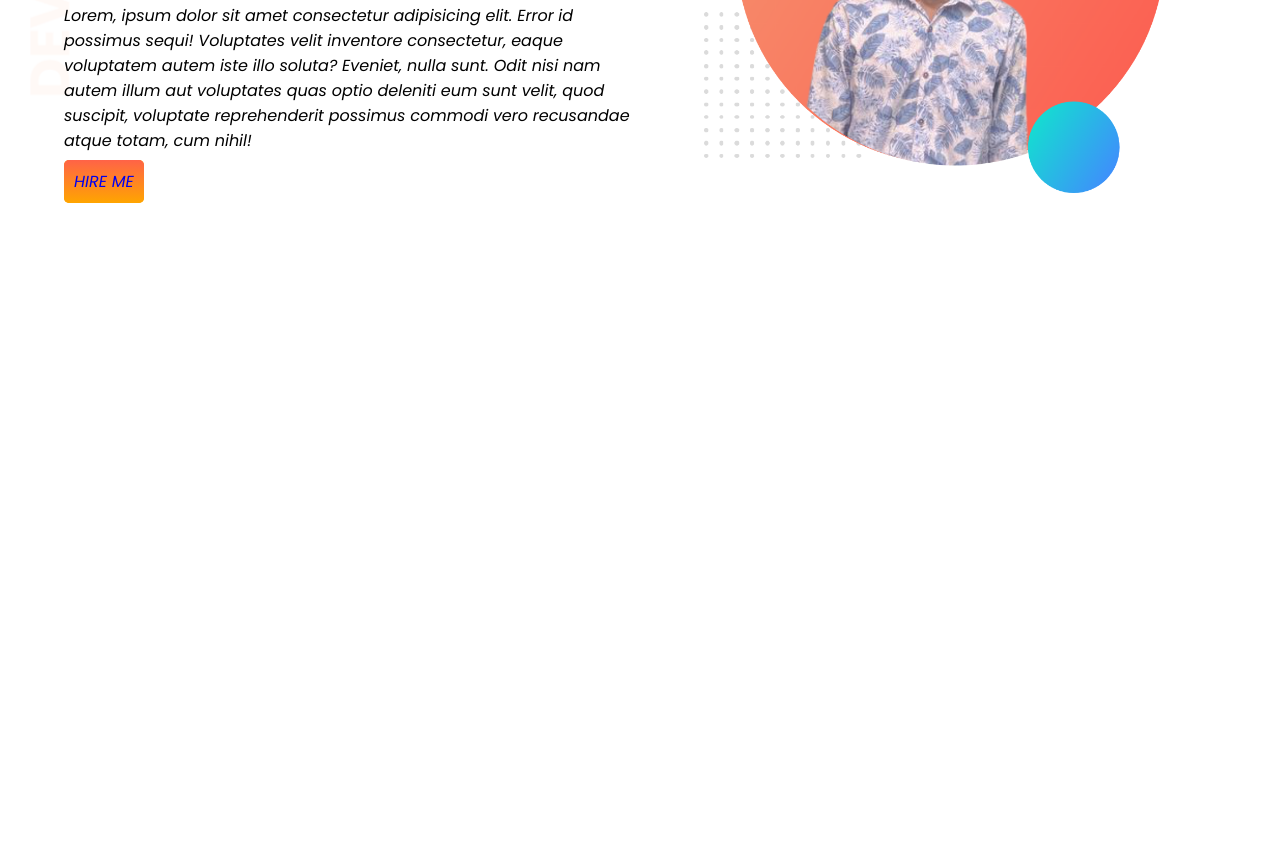
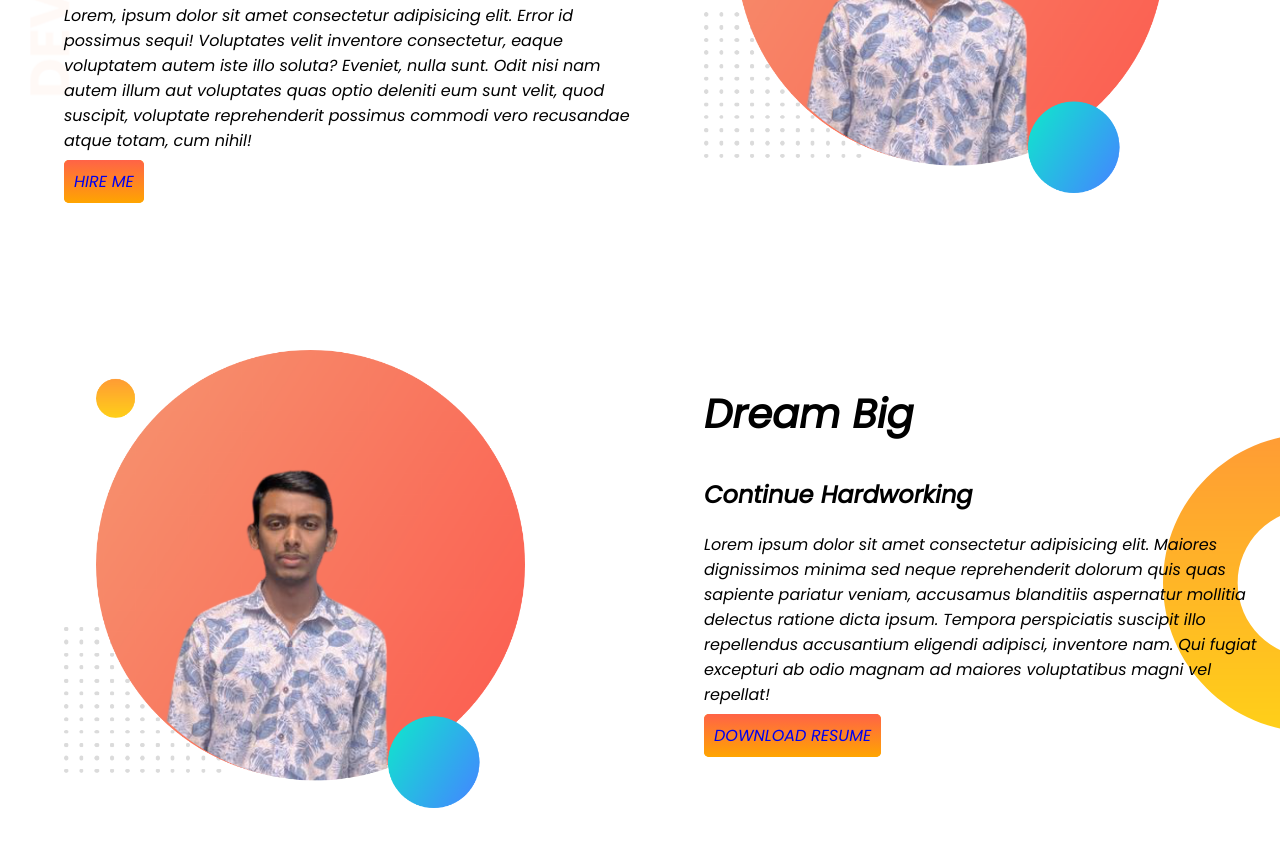
Before and after one commit to kausarahamed/kausar-portfolio, a plain HTML site: page index.html in a window 1280 px wide. Shown: the part 264-1110 px from the top of the page. Before the commit the page ends 800 px from the top, so only its background shows below. Drawn offline with Linux system fonts and the light colour scheme.

Commit message:
secend banner

```diff
--- a/index.html
+++ b/index.html
@@ -28,6 +28,23 @@
             <img src="images/kausar background.png" alt="">
         </div>
     </section>
+    <section class="secend-banner">
+        <div class="half">
+            <img src="images/kausar background.png" alt="">
+        </div>
+        <div class="half">
+            <h1>Dream Big</h1>
+            <h2>Continue Hardworking</h2>
+            <p>Lorem ipsum dolor sit amet consectetur adipisicing elit. Maiores dignissimos minima sed neque
+                reprehenderit dolorum quis quas sapiente pariatur veniam, accusamus blanditiis aspernatur mollitia
+                delectus ratione dicta ipsum. Tempora perspiciatis suscipit illo repellendus accusantium eligendi
+                adipisci, inventore nam. Qui fugiat excepturi ab odio magnam ad maiores voluptatibus magni vel repellat!
+            </p>
+            <a class="link-button" target="_balnk" href="https://www.programming-hero.com/">DOWNLOAD RESUME</a>
+
+
+        </div>
+    </section>
 </body>
 
 </html>
--- a/style.css
+++ b/style.css
@@ -8,6 +8,7 @@ h1{font-size: 40px;}
 }
 section{
     display: flex;
+    margin-bottom: 150px;
 }
 .half{
     width: 50%;
@@ -27,3 +28,9 @@ section{
     background-image: url(images/top-banner.png);
     background-repeat: no-repeat;
 }
+.secend-banner{
+    display: flex;
+    background-image: url(images/dream-bg.png);
+    background-repeat: no-repeat;
+    background-position: right;
+}
```
